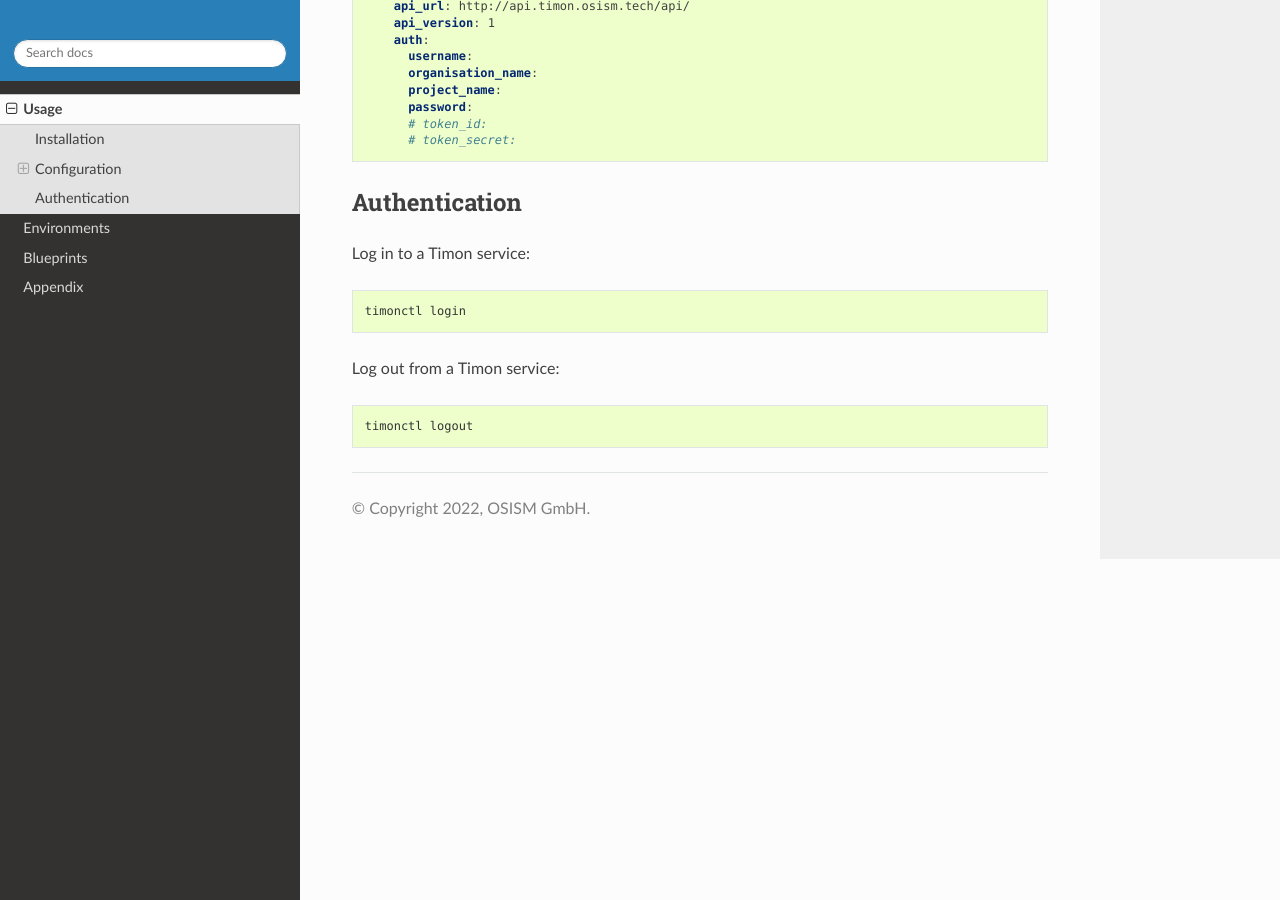
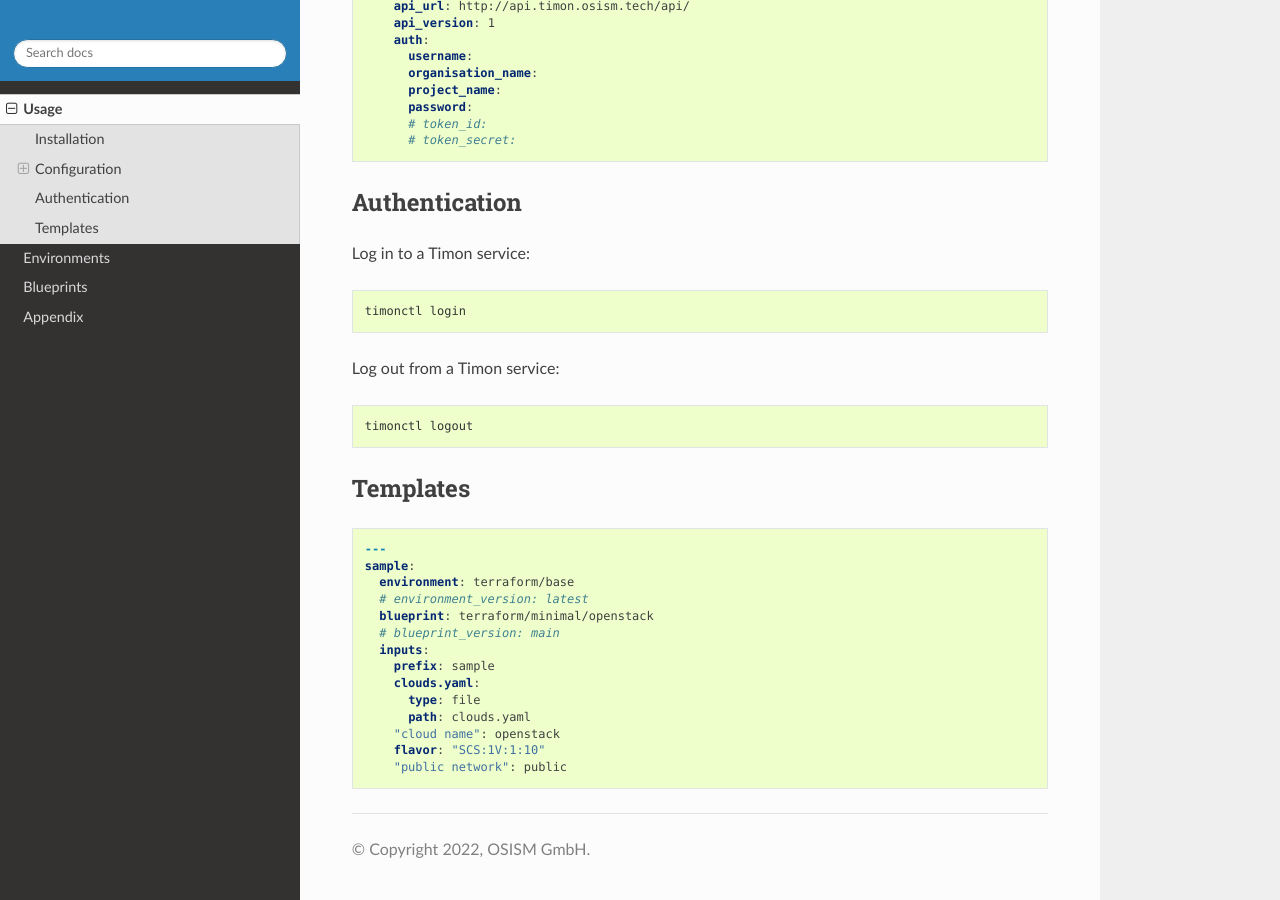
Before and after one commit to thecloudsphere/documentation, a Sphinx documentation site: the page built from source/usage.rst, in a window 1280 px wide and 900 px high, scrolled down 628 px. Built offline with Sphinx 7.4.7 and the Read the Docs theme 2.0.0, drawn with Linux system fonts in a browser that asks for light colours.

Commit message:
Add sample template
Signed-off-by: Christian Berendt <berendt@osism.tech>

```diff
--- a/source/usage.rst
+++ b/source/usage.rst
@@ -53,3 +53,23 @@
 .. code-block:: console
 
    timonctl logout
+
+Templates
+=========
+
+.. code-block:: yaml
+
+   ---
+   sample:
+     environment: terraform/base
+     # environment_version: latest
+     blueprint: terraform/minimal/openstack
+     # blueprint_version: main
+     inputs:
+       prefix: sample
+       clouds.yaml:
+         type: file
+         path: clouds.yaml
+       "cloud name": openstack
+       flavor: "SCS:1V:1:10"
+       "public network": public
```
